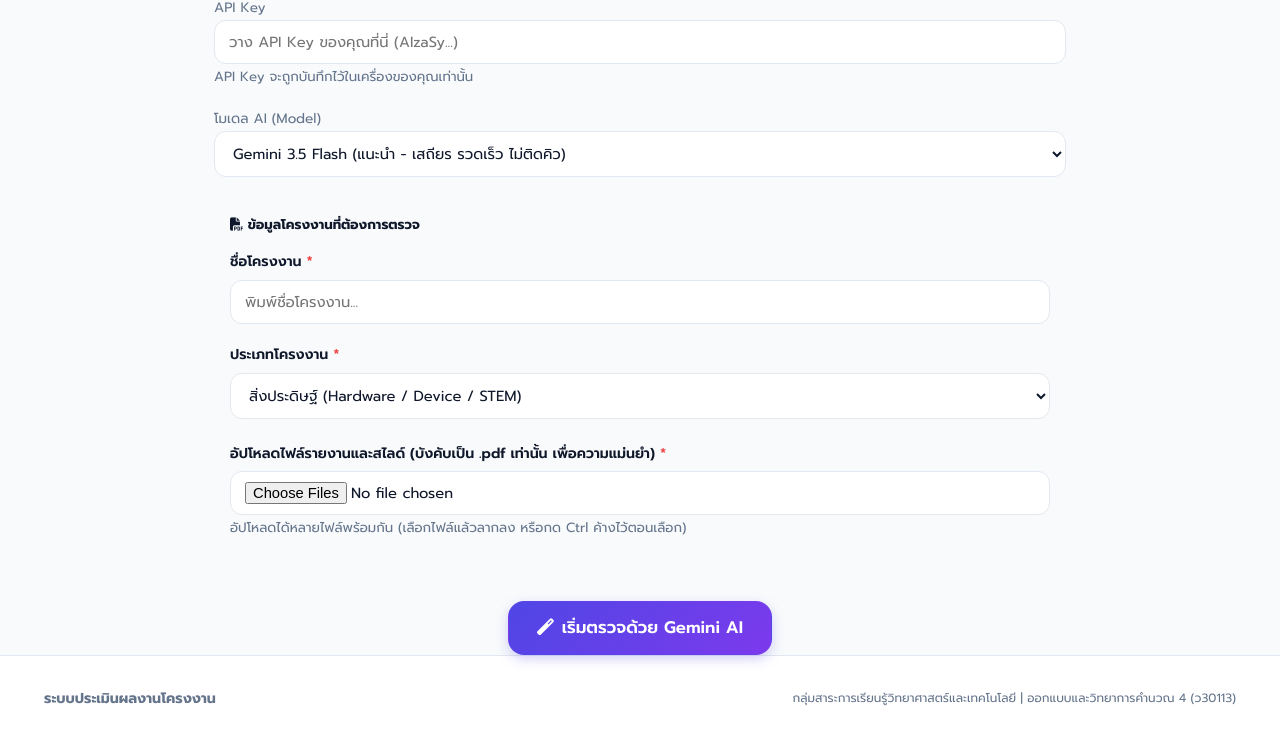
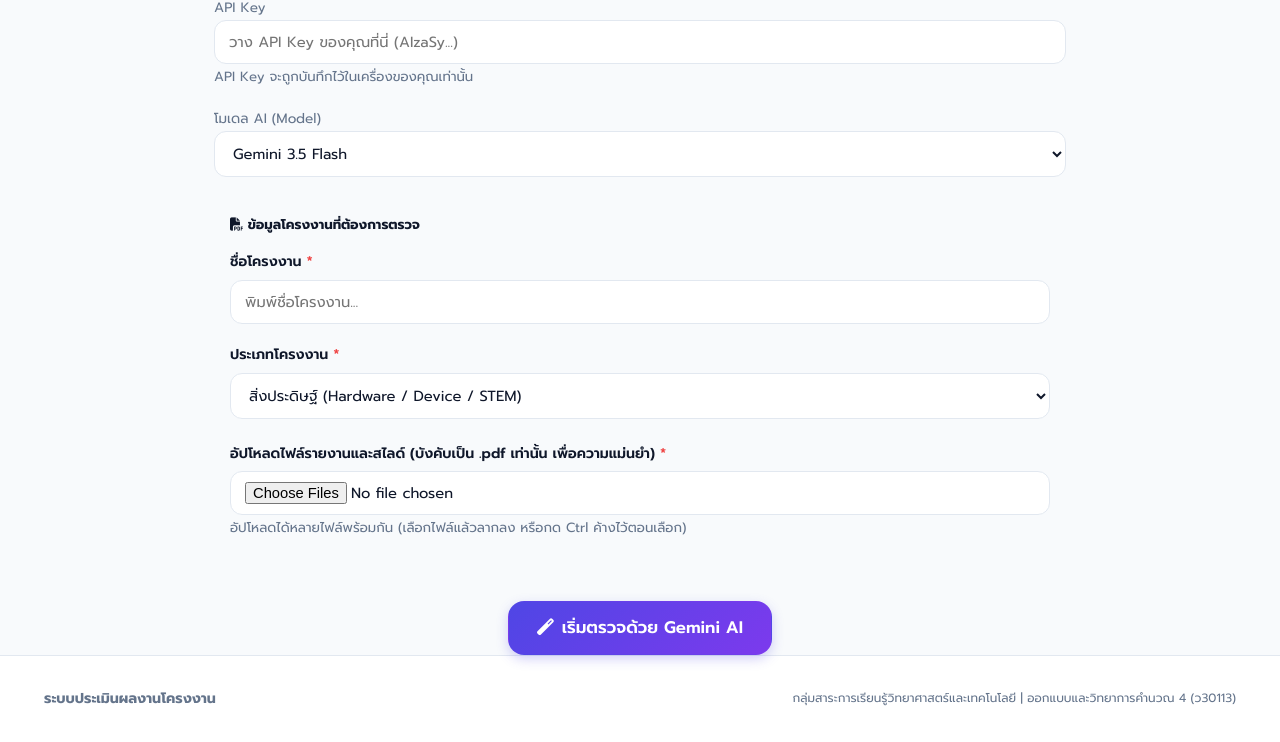
Before and after one commit to Peelaphat2544/Project-Evaluation-Platform, a website with bundled scripts: page index.html in a window 1280 px wide. Both pictures are taken after a click on the link "ตรวจด้วย Gemini". Shown: the part 201-943 px from the top of the page. Built offline with nearby package versions, Linux system fonts and the light colour scheme; no server answers.

Commit message:
style: ลบข้อความวงเล็บกำกับหลังชื่อโมเดล Gemini

```diff
--- a/index.html
+++ b/index.html
@@ -553,11 +553,11 @@
             <div class="col-md-5">
               <label class="text-sm text-muted mb-1">โมเดล AI (Model)</label>
               <select id="gemini-model-select" class="form-control">
-                <option value="gemini-3.5-flash" selected>Gemini 3.5 Flash (แนะนำ - เสถียร รวดเร็ว ไม่ติดคิว)</option>
-                <option value="gemini-3.7-flash">Gemini 3.7 Flash (ล่าสุด - ความสามารถสูง)</option>
-                <option value="gemini-3.6-flash">Gemini 3.6 Flash (เสถียร)</option>
-                <option value="gemini-3.5-flash-lite">Gemini 3.5 Flash-Lite (เร็วมาก)</option>
-                <option value="gemini-3.1-pro-preview">Gemini 3.1 Pro (วิเคราะห์เชิงลึก)</option>
+                <option value="gemini-3.5-flash" selected>Gemini 3.5 Flash</option>
+                <option value="gemini-3.7-flash">Gemini 3.7 Flash</option>
+                <option value="gemini-3.6-flash">Gemini 3.6 Flash</option>
+                <option value="gemini-3.5-flash-lite">Gemini 3.5 Flash-Lite</option>
+                <option value="gemini-3.1-pro-preview">Gemini 3.1 Pro</option>
               </select>
             </div>
           </div>
```
